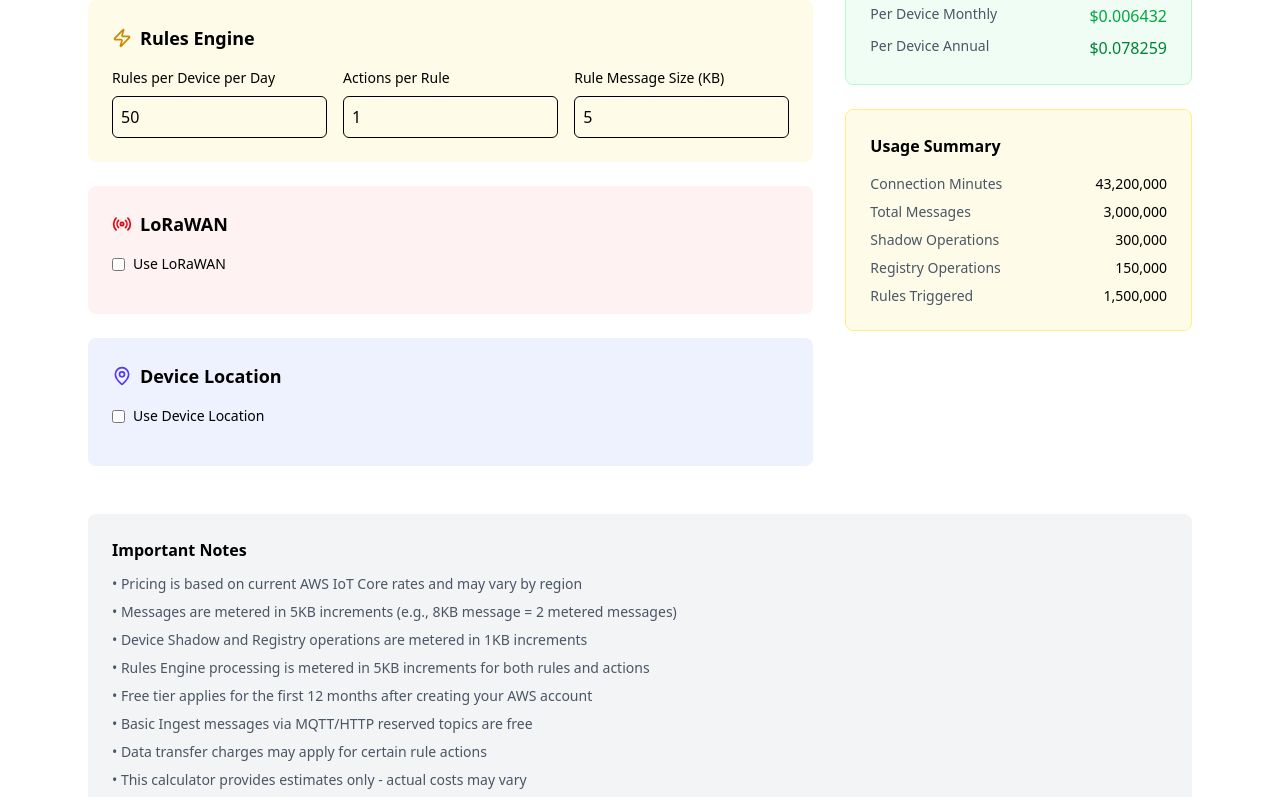
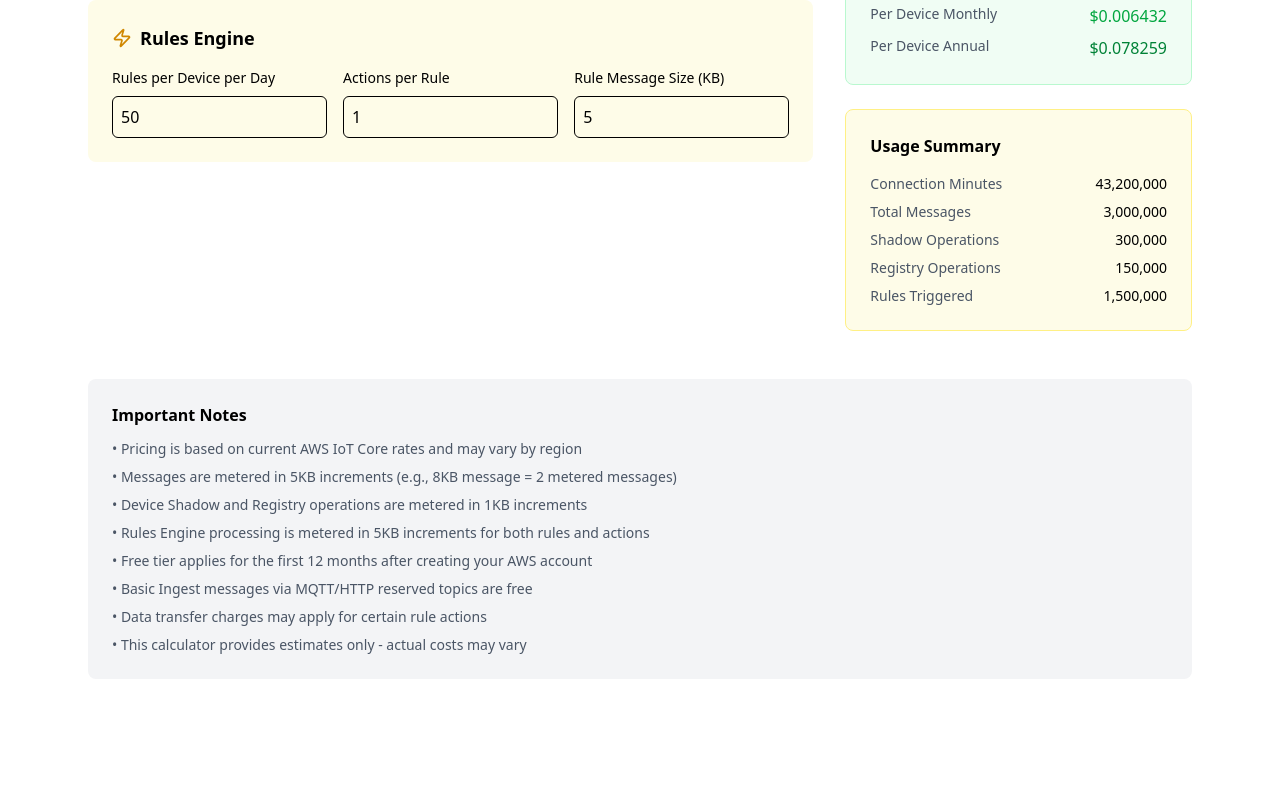
Before and after one commit to riteshbsingh/AWS-Cost-Calculator, a React (Vite) app: page / in a window 1280 px wide. Shown: the part 1084-1881 px from the top of the page. After the commit the page ends 1787 px from the top, so only its background shows below. Built offline with nearby package versions, Linux system fonts and the light colour scheme.

Commit message:
new aws calculator added

```diff
--- a/src/component/AwsIoTCoreCalculator.jsx
+++ b/src/component/AwsIoTCoreCalculator.jsx
@@ -511,7 +511,7 @@ const AWSIoTCoreCalculator = () => {
                     </div>
 
                     {/* LoRaWAN */}
-                    <div className="bg-red-50 p-6 rounded-lg">
+                    {/* <div className="bg-red-50 p-6 rounded-lg">
                         <h3 className="text-lg font-semibold mb-4 flex items-center gap-2">
                             <Radio className="w-5 h-5 text-red-600" />
                             LoRaWAN
@@ -586,10 +586,10 @@ const AWSIoTCoreCalculator = () => {
                                 </div>
                             </div>
                         )}
-                    </div>
+                    </div> */}
 
                     {/* Device Location */}
-                    <div className="bg-indigo-50 p-6 rounded-lg">
+                    {/* <div className="bg-indigo-50 p-6 rounded-lg">
                         <h3 className="text-lg font-semibold mb-4 flex items-center gap-2">
                             <MapPin className="w-5 h-5 text-indigo-600" />
                             Device Location
@@ -630,7 +630,7 @@ const AWSIoTCoreCalculator = () => {
                                 </div>
                             </div>
                         )}
-                    </div>
+                    </div> */}
                 </div>
 
                 {/* Results Panel */}
```
